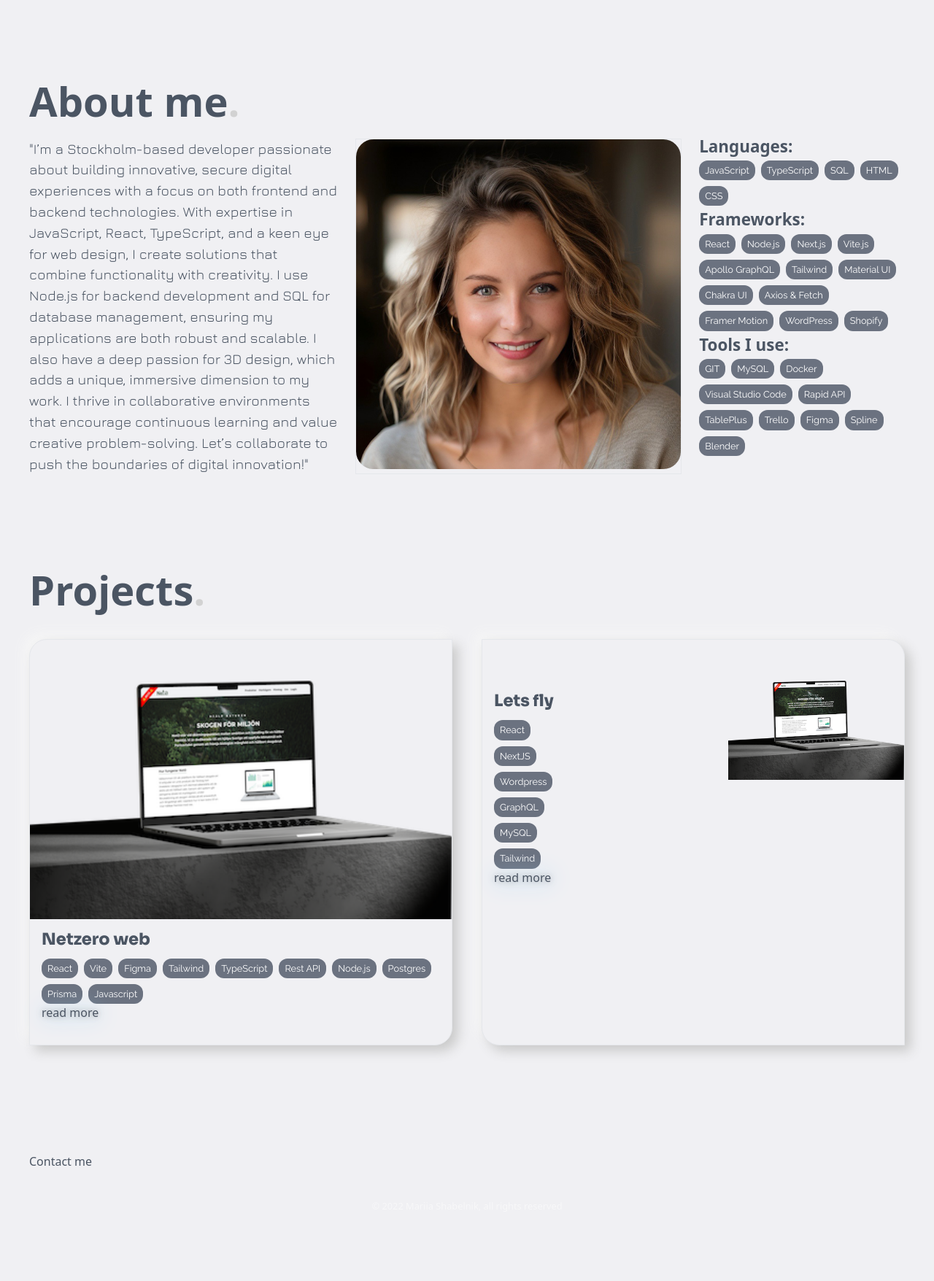
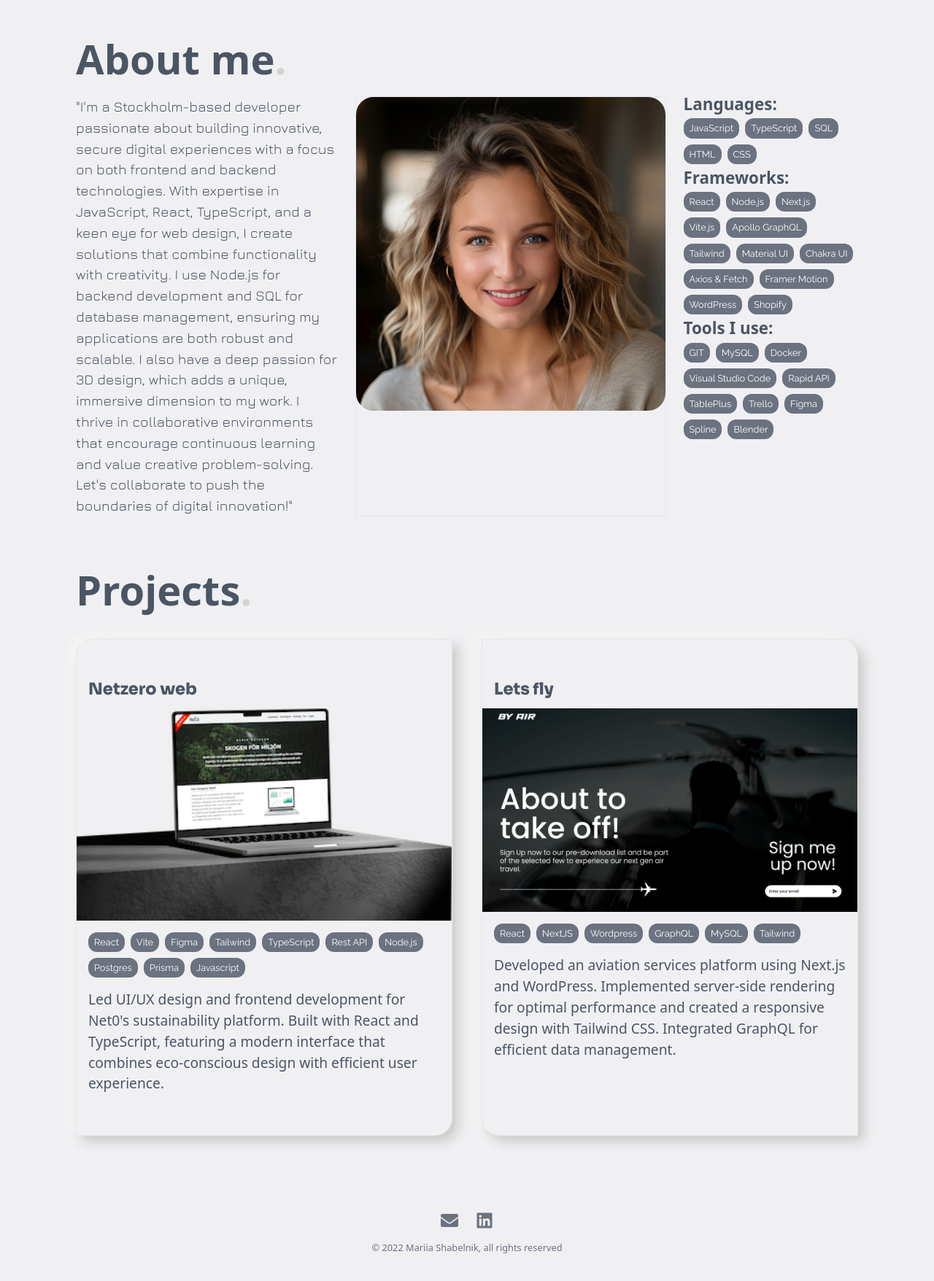
Before and after one commit to mariiashabelnik/portfolio, a React (Vite) app: page / in a window 1280 px wide. Shown: the part 884-2640 px from the top of the page at 73% size. Before the commit the page ends 2587 px from the top, so only its background shows below. Built offline with nearby package versions, Linux system fonts and the light colour scheme; a web font is replaced by a local one.

Commit message:
refactor: update project layout and descriptions - Move project title to top - Simplify project descriptions - Adjust layout for better readability

```diff
--- a/package.json
+++ b/package.json
@@ -9,6 +9,8 @@
     "preview": "vite preview"
   },
   "dependencies": {
+    "@splinetool/react-spline": "^4.0.0",
+    "@splinetool/runtime": "^1.9.89",
     "hamburger-react": "^2.5.0",
     "react": "^18.2.0",
     "react-dom": "^18.2.0",
@@ -21,10 +23,10 @@
   "devDependencies": {
     "@types/react": "^18.0.15",
     "@types/react-dom": "^18.0.6",
-    "@vitejs/plugin-react": "^2.0.0",
+    "@vitejs/plugin-react": "^4.4.1",
     "autoprefixer": "^10.4.15",
     "postcss": "^8.4.29",
     "tailwindcss": "^3.3.3",
-    "vite": "^3.0.0"
+    "vite": "^6.3.5"
   }
 }
--- a/src/App.jsx
+++ b/src/App.jsx
@@ -1,11 +1,11 @@
 //import "./App.css";
 import { Routes, Route } from "react-router-dom";
-import Footer from "./components/Footer";
 import Header from "./components/Header";
 import ExperianceDetail from "./pages/ExperienceDetail";
 import FullPage from "./pages/FullPage";
 import { RecoilRoot } from "recoil";
 import ScrollToAnchor from "./components/ScrollToAnchor";
+/* import Spline from "@splinetool/react-spline"; */
 
 function App() {
   return (
@@ -14,13 +14,15 @@ function App() {
         <main className=" min-h-screen">
           <Header />
           <ScrollToAnchor />
+          {/* <div className="w-full h-screen">
+            <Spline scene="https://prod.spline.design/magHjLGpPc2Y1jP4/scene.splinecode" />
+          </div> */}
           <Routes>
             <Route path="/" element={<FullPage />} />
             {/* <Route path="/experience" element={<Experience />} />
             <Route path="/contact" element={<Contact />} />*/}
             <Route path="/experience/:id" element={<ExperianceDetail />} />
           </Routes>
-          <Footer />
         </main>
       </RecoilRoot>
     </div>
--- a/src/components/Footer.jsx
+++ b/src/components/Footer.jsx
@@ -1,9 +1,34 @@
+import { FaLinkedin, FaEnvelope } from "react-icons/fa";
+
 function Footer() {
   const fullYear = new Date().getFullYear();
+  const email = "mariia.shabelnik@gmail.com"; // Replace with your email
+  const linkedinUrl = "https://www.linkedin.com/in/mariia-shabelnik/"; // Replace with your LinkedIn URL
+
   return (
     <footer className="container mx-auto my-10 px-6 sticky top-[95vh]">
-      <div className=" text-center text-sm text-white/50 ">
-        © {fullYear} Mariia Shabelnik, all rights reserved
+      <div className="flex flex-col items-center gap-4">
+        <div className="flex gap-6">
+          <a
+            href={`mailto:${email}`}
+            className="text-gray-500 hover:text-highlight transition-colors duration-300"
+            aria-label="Send email to Mariia"
+          >
+            <FaEnvelope className="w-6 h-6" />
+          </a>
+          <a
+            href={linkedinUrl}
+            target="_blank"
+            rel="noopener noreferrer"
+            className="text-gray-500 hover:text-highlight transition-colors duration-300"
+            aria-label="Visit Mariia's LinkedIn profile"
+          >
+            <FaLinkedin className="w-6 h-6" />
+          </a>
+        </div>
+        <div className="text-center text-sm text-gray-500">
+          © {fullYear} Mariia Shabelnik, all rights reserved
+        </div>
       </div>
     </footer>
   );
--- a/src/pages/About.jsx
+++ b/src/pages/About.jsx
@@ -6,17 +6,20 @@ function About() {
   const skills = useRecoilValue(skillsAtom);
 
   return (
-    <section className="relative">
+    <section className="relative" aria-labelledby="about-heading">
       <div id="about" className=" absolute    "></div>
       <div className=" min-h-screen flex items-center">
         <div>
-          <h2 className="mb-6 text-subTPhone md:text-subT font-headline">
+          <h2
+            id="about-heading"
+            className="mb-6 text-subTPhone md:text-subT font-headline"
+          >
             About me<span className=" text-highlight">.</span>
           </h2>
           <div className="flex flex-col md:flex-row gap-6">
             <article className="basis-6/12 text-base font-body">
               <p>
-                "I’m a Stockholm-based developer passionate about building
+                "I'm a Stockholm-based developer passionate about building
                 innovative, secure digital experiences with a focus on both
                 frontend and backend technologies. With expertise in JavaScript,
                 React, TypeScript, and a keen eye for web design, I create
@@ -26,7 +29,7 @@ function About() {
                 have a deep passion for 3D design, which adds a unique,
                 immersive dimension to my work. I thrive in collaborative
                 environments that encourage continuous learning and value
-                creative problem-solving. Let’s collaborate to push the
+                creative problem-solving. Let's collaborate to push the
                 boundaries of digital innovation!"
                 {/* As a prospective Frontend Developer, I seek a challenging career
                 opportunity in the IT industry, where I can collaborate with a
@@ -39,21 +42,36 @@ function About() {
                 think you've got an opening that I might like, let's connect 🔗 */}
               </p>
             </article>
-            <div className="border ">
+            <figure className="border">
               <img
                 className="rounded-3xl"
                 src="/public/img/ProfileMe.jpg"
-                alt="profile Image"
+                alt="Mariia Shabelnik's profile photo"
               />
-            </div>
-            <div className=" basis-1/3">
-              <h4 className="mb-2 text-subTMini">Languages:</h4>
-              <Tags listOfTags={skills.languages} />
-              <h4 className="my-2 text-subTMini">Frameworks:</h4>{" "}
-              <Tags listOfTags={skills.frameworks} />
-              <h4 className="my-2 text-subTMini">Tools I use:</h4>{" "}
-              <Tags listOfTags={skills.tools} />
-            </div>
+            </figure>
+            <aside className="basis-1/3" aria-labelledby="skills-heading">
+              <h2 id="skills-heading" className="sr-only">
+                Skills and Technologies
+              </h2>
+              <section aria-labelledby="languages-heading">
+                <h3 id="languages-heading" className="mb-2 text-subTMini">
+                  Languages:
+                </h3>
+                <Tags listOfTags={skills.languages} />
+              </section>
+              <section aria-labelledby="frameworks-heading">
+                <h3 id="frameworks-heading" className="my-2 text-subTMini">
+                  Frameworks:
+                </h3>
+                <Tags listOfTags={skills.frameworks} />
+              </section>
+              <section aria-labelledby="tools-heading">
+                <h3 id="tools-heading" className="my-2 text-subTMini">
+                  Tools I use:
+                </h3>
+                <Tags listOfTags={skills.tools} />
+              </section>
+            </aside>
           </div>
         </div>
       </div>
--- a/src/pages/Experience.jsx
+++ b/src/pages/Experience.jsx
@@ -10,60 +10,60 @@ function Experiance() {
     const even = key % 2;
 
     return (
-      <section
+      <article
         className={`flex-1 gap-4 mb-12 bg-[#f0f0f3] border shadow-box ${
           (even === 0 && "rounded-tl-3xl rounded-br-3xl") ||
           "rounded-tr-3xl rounded-bl-3xl"
         }`}
         key={item.id}
       >
-        <div
-          className={`flex pt-4 md:pt-14 flex-col ${
-            even === 1 && "md:flex-row-reverse"
-          }`}
-        >
-          <div className="  basis-5/12">
-            <img className="w-full" src={item.previewImg} />
+        <div className={`flex pt-4 md:pt-14 flex-col `}>
+          <div className="px-4 mb-4">
+            <h3 className="text-subTMiniPhone md:text-subTMini font-ht">
+              {item.title}
+            </h3>
           </div>
+          <figure className="basis-5/12">
+            <img
+              className="w-full"
+              src={item.previewImg}
+              alt={`Preview of ${item.title} project`}
+            />
+          </figure>
           <div className="grow"></div>
           <div className="flex flex-col px-4 pt-4 pb-8 basis-3/12">
-            <div>
-              <h2 className="text-subTMiniPhone md:text-subTMini mb-4 font-ht">
-                {item.title}
-              </h2>
+            <div className="mb-4">
+              <Tags listOfTags={item.tags} />
             </div>
 
-            {/* <div className="text-base mb-6 line-clamp-3 md:line-clamp-6">
+            <div className="text-base mb-6">
               <p>{item.info}</p>
-            </div> */}
-            <Tags listOfTags={item.tags} />
-            <div className="grow"></div>
-            <div className=" text-left">
-              <Link
-                className=" drop-shadow-doublelight hover:drop-shadow-light "
-                to={`/experience/${item.id}`}
-              >
-                read more
-              </Link>
             </div>
           </div>
         </div>
-      </section>
+      </article>
     );
   });
 
   return (
-    <div className="relative">
-      <div id="experience" className=" absolute -top-16 "></div>
-      <div className=" min-h-screen">
-        <h2 className=" text-subTPhone md:text-subT font-headline mb-6">
-          Projects<span className=" text-highlight">.</span>
+    <section className="relative" aria-labelledby="projects-heading">
+      <div
+        id="experience"
+        className="absolute -top-16"
+        aria-hidden="true"
+      ></div>
+      <div className="min-h-screen">
+        <h2
+          id="projects-heading"
+          className="text-subTPhone md:text-subT font-headline mb-6"
+        >
+          Projects<span className="text-highlight">.</span>
         </h2>
-        <div className="py-4 flex flex-col md:flex-row  gap-10">
+        <div className="py-4 flex flex-col md:flex-row gap-10" role="list">
           {experianceListUI}
         </div>
       </div>
-    </div>
+    </section>
   );
 }
 
--- a/src/pages/FullPage.jsx
+++ b/src/pages/FullPage.jsx
@@ -1,15 +1,15 @@
 import About from "./About";
-import Contact from "./Contact";
+import Footer from "../components/Footer";
 import Experiance from "./Experience";
 import Start from "./Start";
 
 function FullPage() {
   return (
-    <div className="container mx-auto px-10 max-w-7xl">
+    <div className="container mx-auto px-10 max-w-6xl">
       <Start />
       <About />
       <Experiance />
-      <Contact />
+      <Footer />
     </div>
   );
 }
--- a/src/store.js
+++ b/src/store.js
@@ -4,7 +4,7 @@ const experianceList = [
   {
     id: "46bf76ae-8915-4e5d-ae92-4151be80e75a",
     title: "Netzero web",
-    info: "Discover the intersection of sustainability and technology in my collaboration with Net0. As the creative force behind the UI/UX design, I meticulously crafted a seamless and visually appealing user experience. Bringing this vision to life, I also spearheaded the frontend development, using React to construct an intuitive and efficient system for Net0. Immerse yourself in the synergy of eco-conscious practices and cutting-edge technology as we navigate towards a greener future, one React component at a time.",
+    info: "Led UI/UX design and frontend development for Net0's sustainability platform. Built with React and TypeScript, featuring a modern interface that combines eco-conscious design with efficient user experience.",
     img: ["/img/net0_0.png", "/img/net0_1.png", "/img/net0_2.png"],
     previewImg: "/img/mockup_net0.png",
     tags: [
@@ -24,11 +24,11 @@ const experianceList = [
   {
     id: "55515a25-deb1-451c-bc7d-006d293f54aa",
     title: "Lets fly",
-    info: "Letsfly is a website aimed at providing a platform for aviation-related services and information. Built on Next.js, a popular React framework, the website leverages its server-side rendering (SSR) capability to enhance performance and user experience. Tailwind was used as the CSS framework to quickly and efficiently create an attractive and responsive design. WordPress, a well-known Content Management System (CMS), was employed as the content management system to administer and publish content on the website. The reason for choosing WordPress was a client request; he was familiar with this system and wanted to be able to modify the content himself. GraphQL was selected as the API layer to enable efficient data management and flexible data queries between the frontend and backend.",
+    info: "Developed an aviation services platform using Next.js and WordPress. Implemented server-side rendering for optimal performance and created a responsive design with Tailwind CSS. Integrated GraphQL for efficient data management.",
     img: ["/img/letsfly_1.png", "/img/letsfly_2.png", "/img/letsfly_3.png"],
     tags: ["React", "NextJS", "Wordpress", "GraphQL", "MySQL", "Tailwind"],
     link: "https://preview.letsfly.app/",
-    previewImg: "/img/mockup_net0.png",
+    previewImg: "/img/letsfly_1.png",
   },
 ];
 
```
Also changed, not shown: index.html (+9 -1 lines), src/components/Header.jsx (+43 -14 lines), 1 other file (tests, documents, lock files or other folders).
